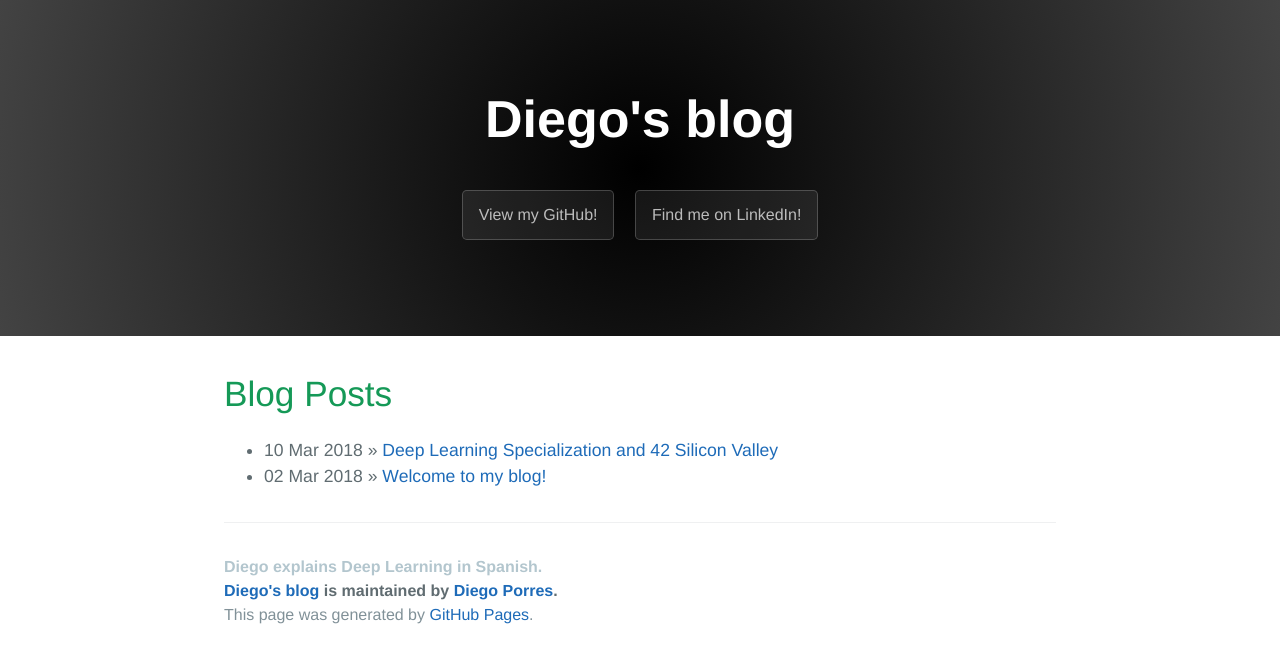
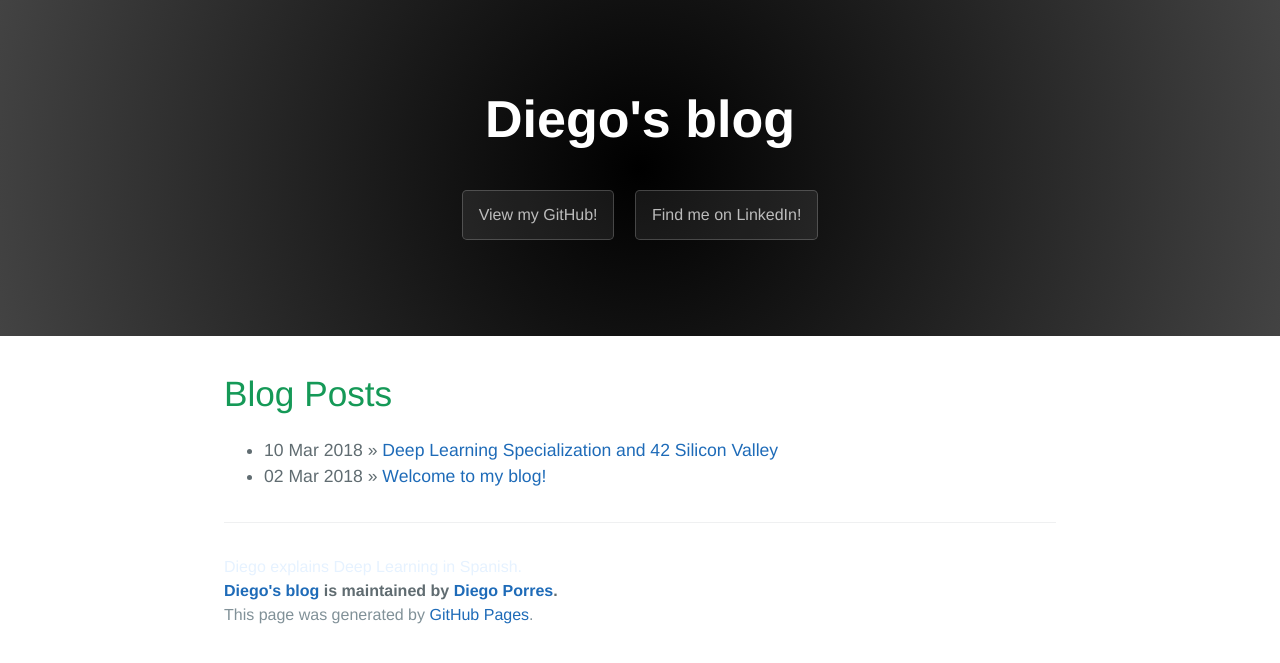
Before and after one commit to PDillis/pdillis.github.io, a Jekyll site: the page built from index.html, in a window 1280 px wide. Shown: the top 663 px of the page. Built offline with Jekyll 4.4.1, drawn with Linux system fonts in a browser that asks for light colours.

Commit message:
Update cayman.css

```diff
--- a/css/cayman.css
+++ b/css/cayman.css
@@ -191,4 +191,4 @@ a:hover { text-decoration: underline; }
 
 .site-footer-credits { color: #819198; }
 
-.site-footer-quote { color: #b3c6ce; font-weight: bold;}
+.site-footer-quote { color: #e6f2ff	; font-weight: italic;}
```
